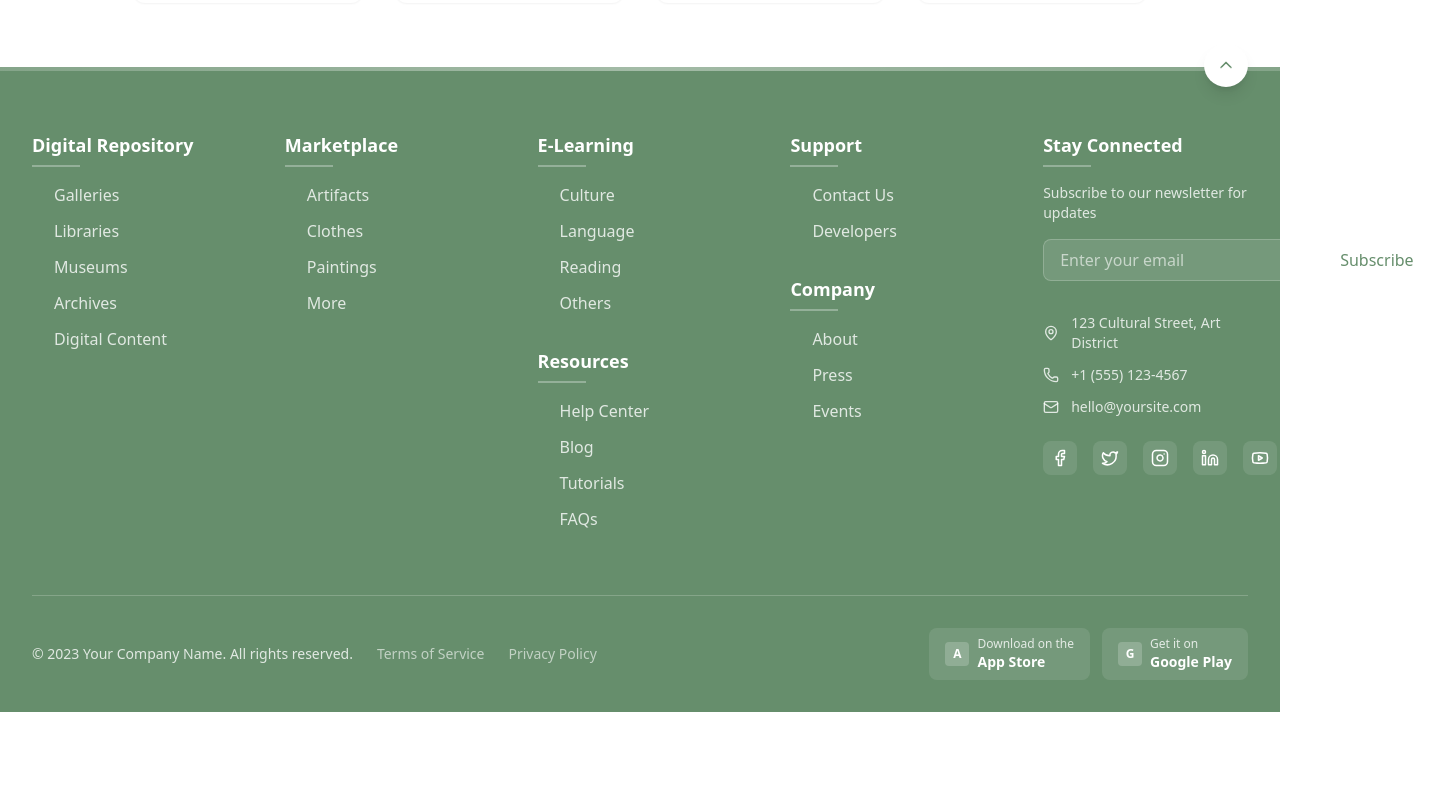
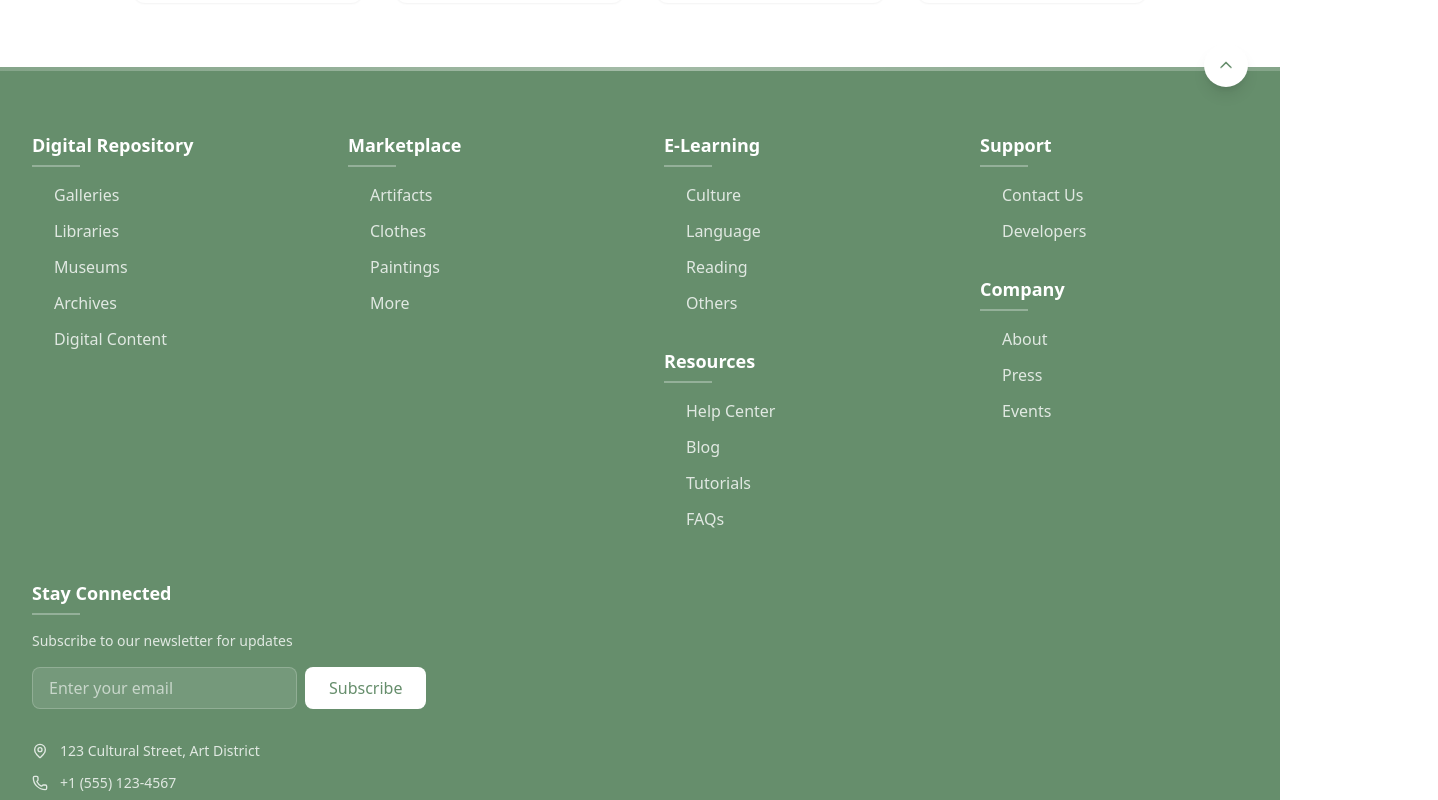
Before and after one commit to The-DHP-Platform/ts_new_frontend_2025, a React (Vite) app: page / in a window 1280 px wide. Shown: the part 6360-7160 px from the top of the page, 1438 px wide, since content can reach past the window. Before the commit the page ends 7072 px from the top, so only its background shows below. Built offline with nearby package versions, Linux system fonts and the light colour scheme.

Commit message:
Done: With All the feedback changes and created new pages

```diff
--- a/src/comps/Footer.tsx
+++ b/src/comps/Footer.tsx
@@ -27,10 +27,10 @@ const Footer = () => {
         <ChevronUp size={20} />
       </button>
 
-      <div className="max-w-7xl mx-auto px-4 sm:px-6 lg:px-8">
+      <div className="max-w-6xl xl:max-w-7xl mx-auto px-4 sm:px-6 lg:px-8">
         {/* Main footer content */}
         <div className="py-16">
-          <div className="grid grid-cols-1 md:grid-cols-2 lg:grid-cols-5 gap-8 lg:gap-12">
+          <div className="grid grid-cols-1 lg:grid-cols-2 xl:grid-cols-4 2xl:grid-cols-5 gap-8 lg:gap-12">
 
             {/* Digital Repository */}
             <div className="lg:col-span-1">
@@ -184,7 +184,7 @@ const Footer = () => {
               {/* Newsletter */}
               <div className="mb-8">
                 <p className="text-white/80 mb-4 text-sm">Subscribe to our newsletter for updates</p>
-                <div className="flex flex-col sm:flex-row gap-2">
+                <div className="flex flex-col lg:flex-row gap-2">
                   <input
                     type="email"
                     placeholder="Enter your email"
```
